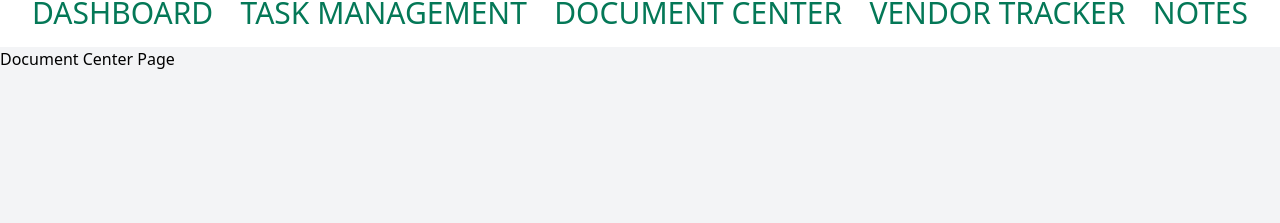
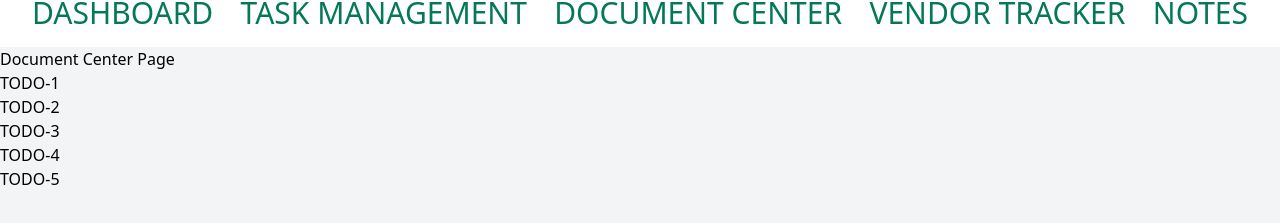
Before and after one commit to JSPlatt/cannacounsel, a Next.js app: page /DocumentCenter in a window 1280 px wide. Shown: the part 181-404 px from the top of the page. Built offline with nearby package versions, Linux system fonts and the light colour scheme.

Commit message:
doc center started

```diff
--- a/pages/DocumentCenter.js
+++ b/pages/DocumentCenter.js
@@ -3,11 +3,19 @@ import Header from './components/Header'
 import tw from 'tailwind-styled-components'
 
 const DocumentCenter = () => {
+
     return (
     <>
     <Header/>
         <Wrapper>
             Document Center Page
+            <ol>
+                <li><h3>TODO-1</h3></li>
+                <li><h3>TODO-2</h3></li>
+                <li><h3>TODO-3</h3></li>
+                <li><h3>TODO-4</h3></li>
+                <li><h3>TODO-5</h3></li>
+            </ol>
         </Wrapper>
     </>
     )
```
